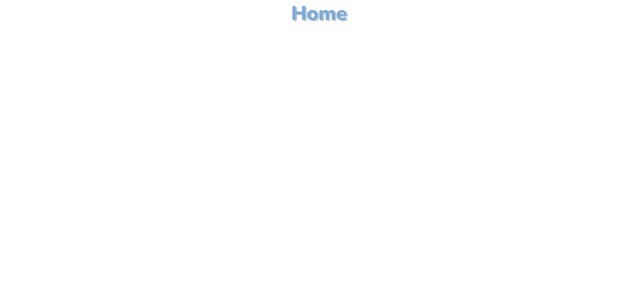
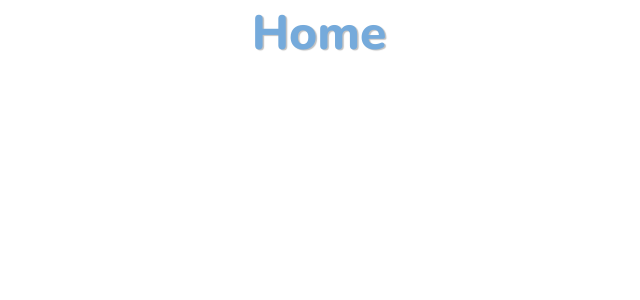
Before and after one commit to FormarImpactDevs/client-fundacion-formar-web, a React (Vite) app: page / in a window 1280 px wide. Shown: the top 300 px of the page, without its empty margins (321-961 px from the left). Built offline with nearby package versions, Linux system fonts and the light colour scheme.

Commit message:
Change sizes of title

```diff
--- a/src/styles/_fonts-senttings.scss
+++ b/src/styles/_fonts-senttings.scss
@@ -3,9 +3,9 @@
 
 $font-family:'Nunito', sans-serif, arial;
 
-$title-mobile-size: 48px;
+$title-mobile-size: 20px;
 $title-tablet-size: 24px;
-$title-desktop-size: 20px;
+$title-desktop-size: 48px;
 
 $subtitle-mobile-size: 18px;
 $subtitle-tablet-size: 20px;
```
